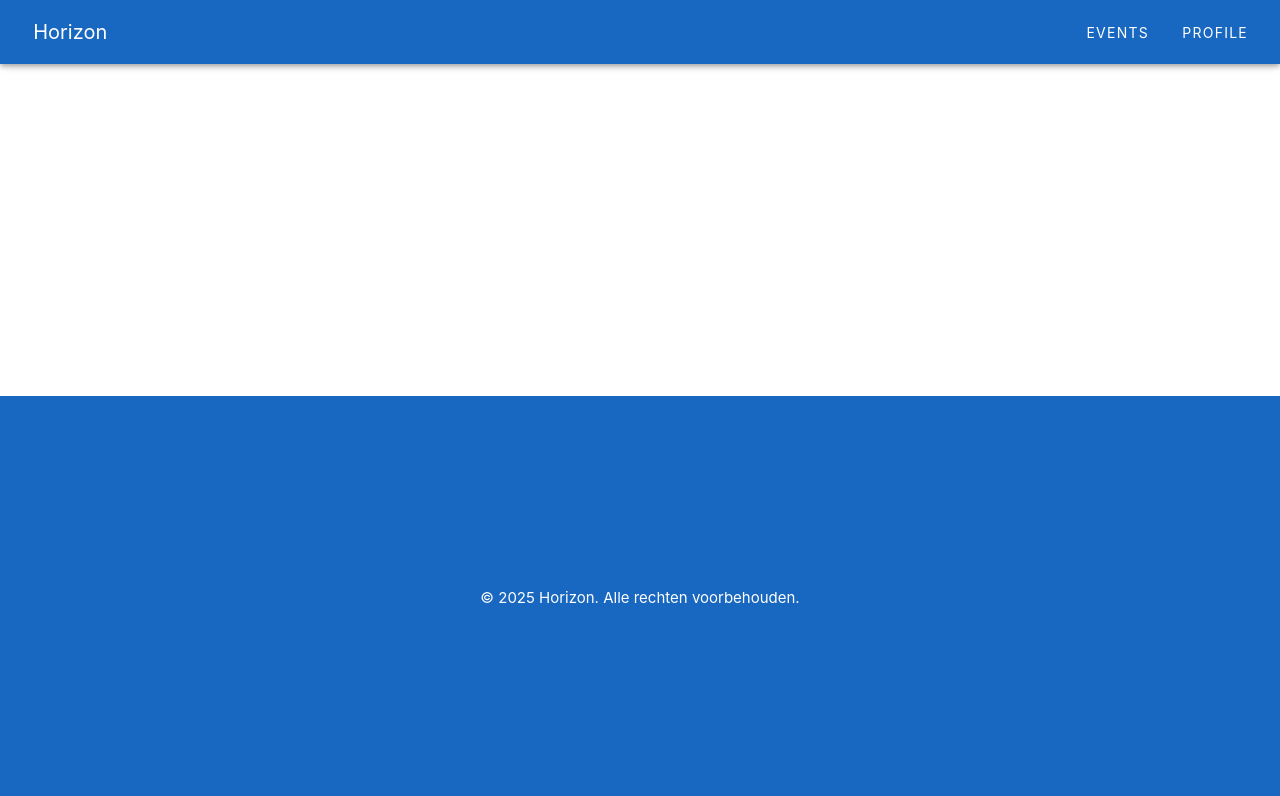
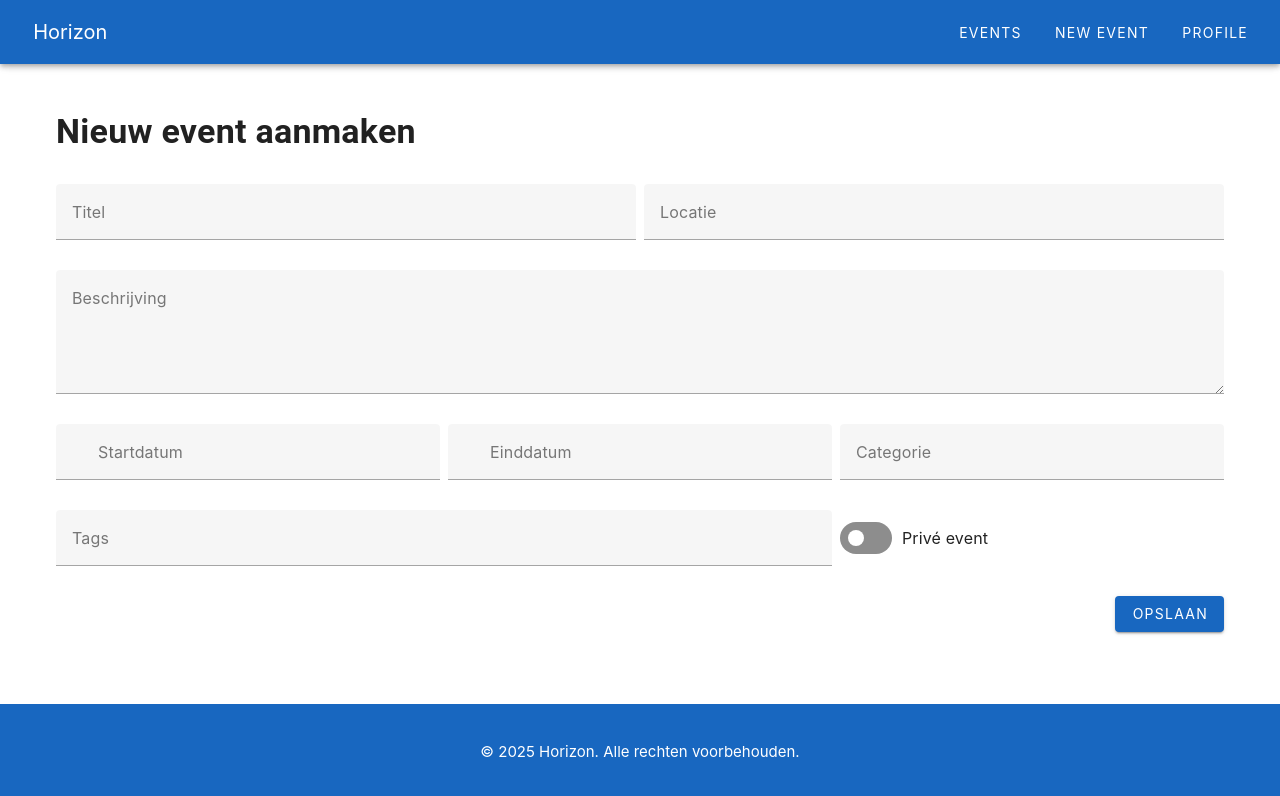
Before and after one commit to Caettus/horizon-frontend, a Vue app: page /events/create in a window 1280 px wide. Shown: the top 796 px of the page. Built offline with nearby package versions, Linux system fonts and the light colour scheme.

Commit message:
New events tab toegevoegd, je kunt nu events maken

```diff
--- a/src/components/AppHeader.vue
+++ b/src/components/AppHeader.vue
@@ -15,6 +15,7 @@
         <!-- Desktop navigatie -->
         <v-col cols="auto" class="d-none d-md-flex">
           <v-btn text @click="goToEvents">Events</v-btn>
+          <v-btn text @click="goToCreateEvent">New Event</v-btn>
           <v-btn text @click="goToProfile">Profile</v-btn>
         </v-col>
 
@@ -32,6 +33,9 @@
       <v-list nav>
         <v-list-item link @click="goToEvents">
           <v-list-item-title>Events</v-list-item-title>
+        </v-list-item>
+        <v-list-item link @click="goToCreateEvents">
+          <v-list-item-title>New Event</v-list-item-title>
         </v-list-item>
         <v-list-item link @click="goToProfile">
           <v-list-item-title>Profile</v-list-item-title>
@@ -55,6 +59,10 @@ function goToEvents() {
   router.push('/events')
   drawer.value = false
 }
+function goToCreateEvent() {
+  router.push('/events/create')
+  drawer.value = false
+}
 function goToProfile() {
   router.push('/profile')
   drawer.value = false
--- /dev/null
+++ b/src/components/EventForm.vue
@@ -0,0 +1,97 @@
+<template>
+  <v-form ref="form" v-model="valid" @submit.prevent="onSubmit">
+    <v-row dense>
+      <v-col cols="12" md="6">
+        <v-text-field v-model="event.title" :rules="[r.required]" label="Titel" />
+      </v-col>
+      <v-col cols="12" md="6">
+        <v-text-field v-model="event.location" :rules="[r.required]" label="Locatie" />
+      </v-col>
+
+      <v-col cols="12">
+        <v-textarea v-model="event.description" :rules="[r.required]" label="Beschrijving" rows="4" />
+      </v-col>
+
+      <v-col cols="12" md="4">
+        <v-menu close-on-content-click>
+          <template #activator="{ props }">
+            <v-text-field v-bind="props" v-model="event.startDate" label="Startdatum" prepend-inner-icon="mdi-calendar" readonly />
+          </template>
+          <v-date-picker v-model="event.startDate" />
+        </v-menu>
+      </v-col>
+
+      <v-col cols="12" md="4">
+        <v-menu close-on-content-click>
+          <template #activator="{ props }">
+            <v-text-field v-bind="props" v-model="event.endDate" label="Einddatum" prepend-inner-icon="mdi-calendar" readonly />
+          </template>
+          <v-date-picker v-model="event.endDate" />
+        </v-menu>
+      </v-col>
+
+      <v-col cols="12" md="4">
+        <v-select v-model="event.category" :items="categories" :rules="[r.required]" label="Categorie" />
+      </v-col>
+
+      <v-col cols="12" md="8">
+        <v-combobox v-model="event.tags" label="Tags" multiple chips clearable />
+      </v-col>
+
+      <v-col cols="12" md="4" class="d-flex align-center">
+        <v-switch v-model="event.isPrivate" label="Privé event" inset />
+      </v-col>
+
+      <v-col cols="12" class="text-right">
+        <v-btn :loading="loading" color="primary" type="submit">Opslaan</v-btn>
+      </v-col>
+    </v-row>
+  </v-form>
+</template>
+
+<script setup>
+import { ref } from 'vue'
+import axios from 'axios'
+
+const emit = defineEmits(['created'])
+
+const categories = ['Online', 'Offline', 'Netwerken', 'Workshop']
+
+const event = ref({
+  title: '',
+  description: '',
+  location: '',
+  startDate: null,
+  endDate: null,
+  category: null,
+  tags: [],
+  isPrivate: false,
+  organizerId: null, // vul vanuit auth‑provider indien beschikbaar
+})
+
+const valid = ref(false)
+const loading = ref(false)
+
+const r = {
+  required: v => !!v || 'Verplicht veld',
+}
+
+async function onSubmit () {
+  if (!valid.value) return
+  loading.value = true
+  try {
+    // Backend verwacht ISO‑strings, converteer LocalDate -> string
+    const payload = {
+      ...event.value,
+      startDate: event.value.startDate && new Date(event.value.startDate).toISOString(),
+      endDate: event.value.endDate && new Date(event.value.endDate).toISOString(),
+    }
+    await axios.post('/api/events', payload)
+    emit('created')
+  } catch (err) {
+    console.error('Event opslaan mislukt', err)
+  } finally {
+    loading.value = false
+  }
+}
+</script>
--- a/src/router/index.js
+++ b/src/router/index.js
@@ -24,6 +24,11 @@ const router = createRouter({
       name: 'profile',
       component: () => import('../views/ProfileView.vue'),
     },
+    {
+      path: '/events/create',
+      name: 'CreateEvent',
+      component: () => import('../views/CreateEventView.vue'),
+    },
   ],
 })
 
--- /dev/null
+++ b/src/views/CreateEventView.vue
@@ -0,0 +1,18 @@
+<template>
+  <v-container class="py-12">
+    <h1 class="text-h4 font-weight-bold mb-8">Nieuw event aanmaken</h1>
+    <EventForm @created="handleCreated" />
+  </v-container>
+</template>
+
+<script setup>
+import { useRouter } from 'vue-router'
+import EventForm from '@/components/EventForm.vue'
+
+const router = useRouter()
+
+function handleCreated () {
+  // Na succesvol opslaan: terug naar event‑overzicht
+  router.push({ name: 'Events' })
+}
+</script>
--- a/src/views/EventsView.vue
+++ b/src/views/EventsView.vue
@@ -61,9 +61,12 @@
 </template>
 
 <script setup>
-import { ref, computed, onMounted } from 'vue'
+import { ref, computed, onMounted, watch } from 'vue'
+import { useRoute } from 'vue-router'
 import axios from 'axios'
 import EventCard from '@/components/EventCard.vue'
+
+const route = useRoute()
 
 const events = ref([])
 const filters = ref({ search: '', category: [] })
@@ -95,6 +98,10 @@ const filtered = computed(() => {
 })
 
 onMounted(loadEvents)
+
+// wanneer routed van /events/create terug‑‑> refresh list
+watch(() => route.fullPath, () => loadEvents())
+
 </script>
 
 <style scoped>
```
